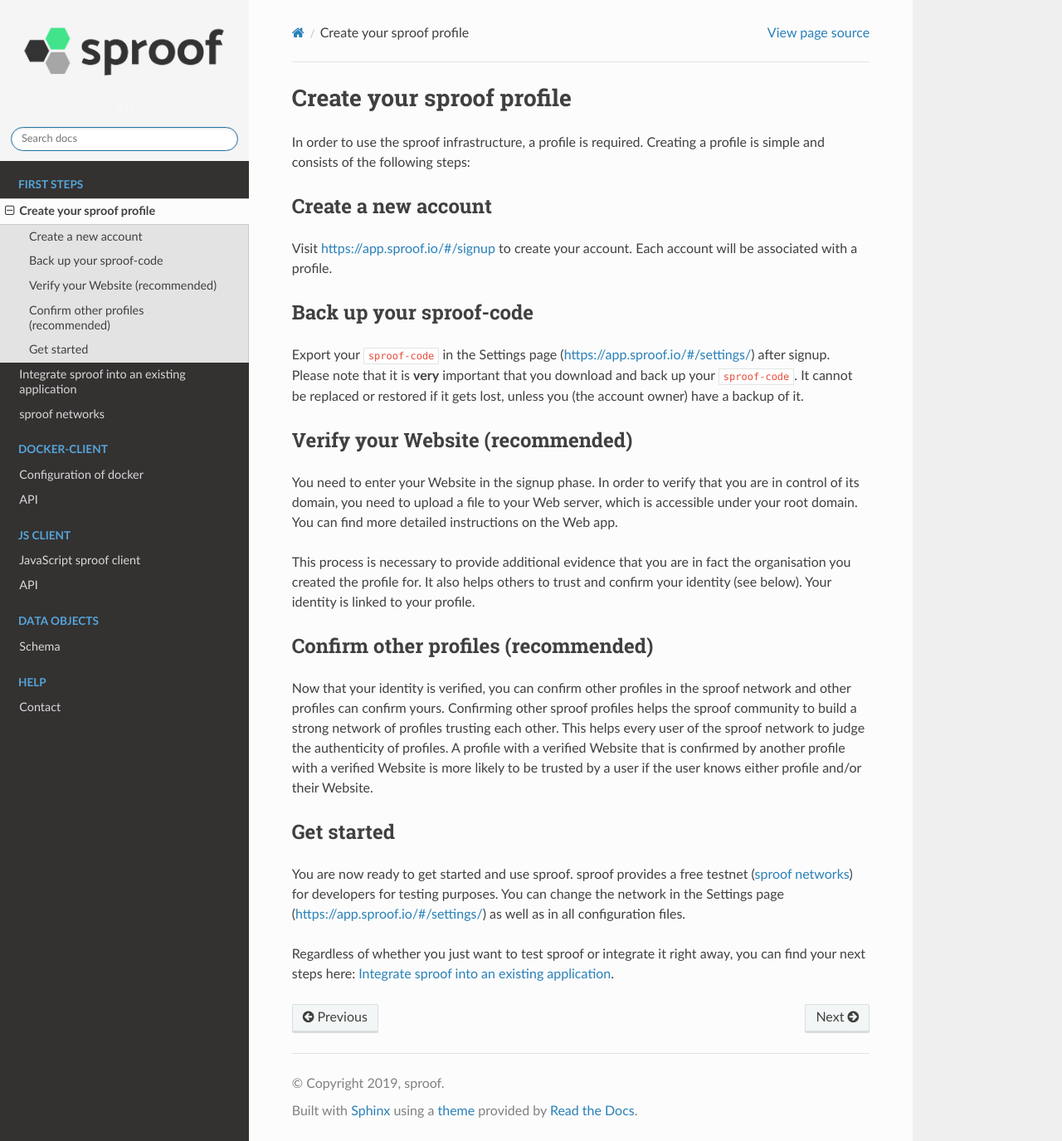
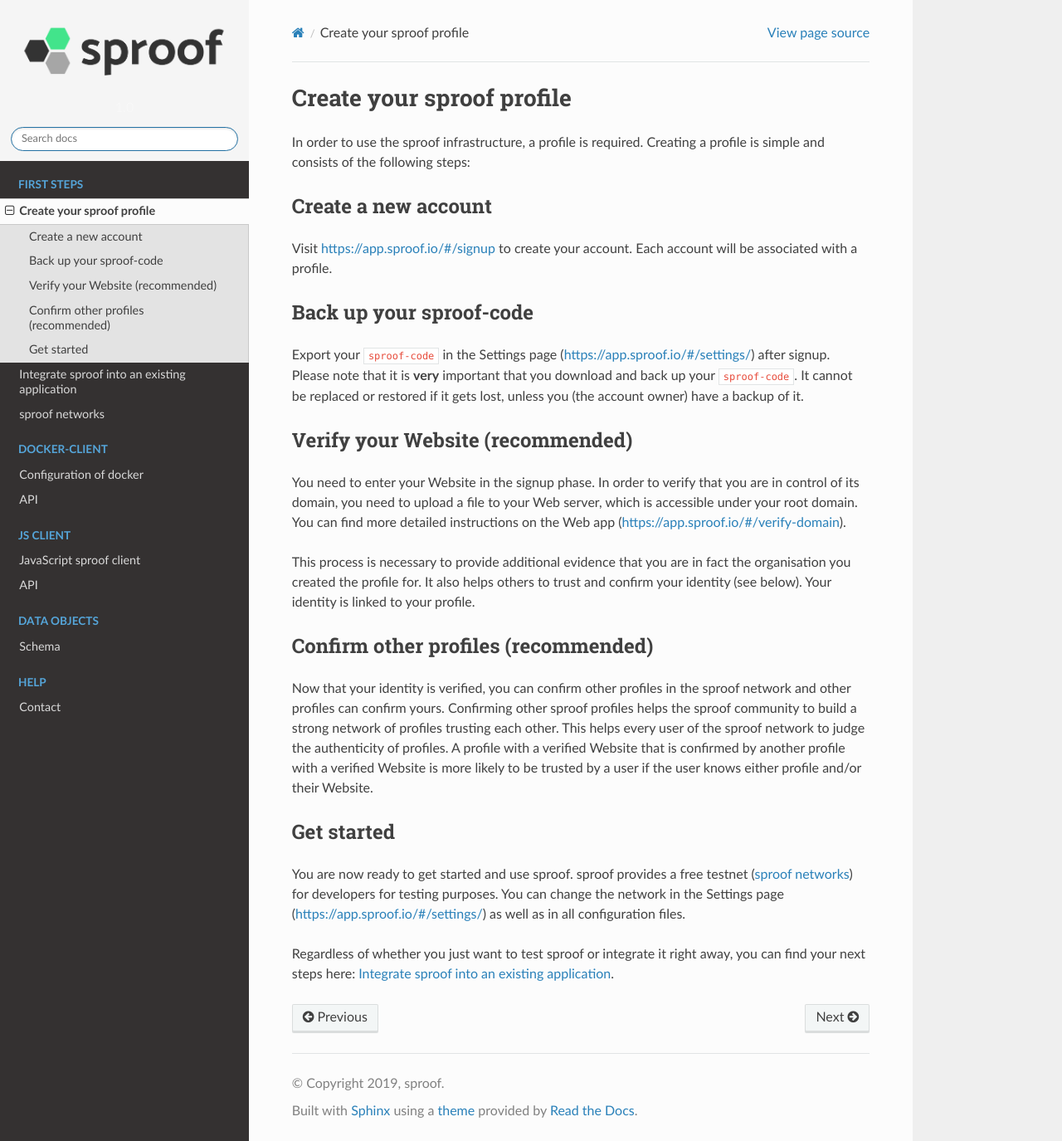
Before and after one commit to sproof/docs, a Sphinx documentation site: the page built from docs/first/create-profile.rst, in a window 1280 px wide and 1375 px high. Shown: the whole window at 83% size. Built offline with Sphinx 7.4.7 and the Read the Docs theme 2.0.0, drawn with Linux system fonts in a browser that asks for light colours; some of the changed lines change nothing that is shown.

Commit message:
Added domain verification link

```diff
--- a/docs/first/create-profile.rst
+++ b/docs/first/create-profile.rst
@@ -14,7 +14,7 @@
 
 Verify your Website (recommended)
 ------------
-You need to enter your Website in the signup phase. In order to verify that you are in control of its domain, you need to upload a file to your Web server, which is accessible under your root domain. You can find more detailed instructions on the Web app.
+You need to enter your Website in the signup phase. In order to verify that you are in control of its domain, you need to upload a file to your Web server, which is accessible under your root domain. You can find more detailed instructions on the Web app (https://app.sproof.io/#/verify-domain).
 
 This process is necessary to provide additional evidence that you are in fact the organisation you created the profile for. It also helps others to trust and confirm your identity (see below). Your identity is linked to your profile.
 
```
